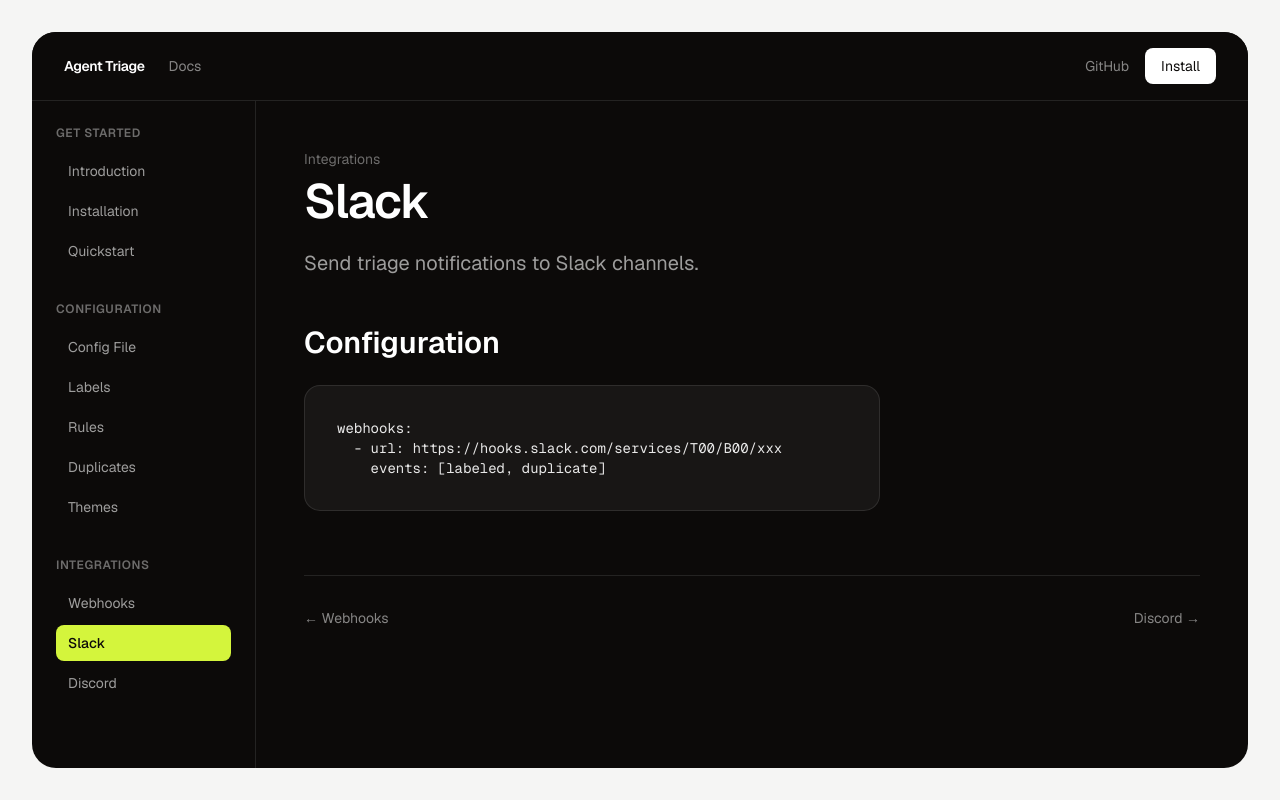
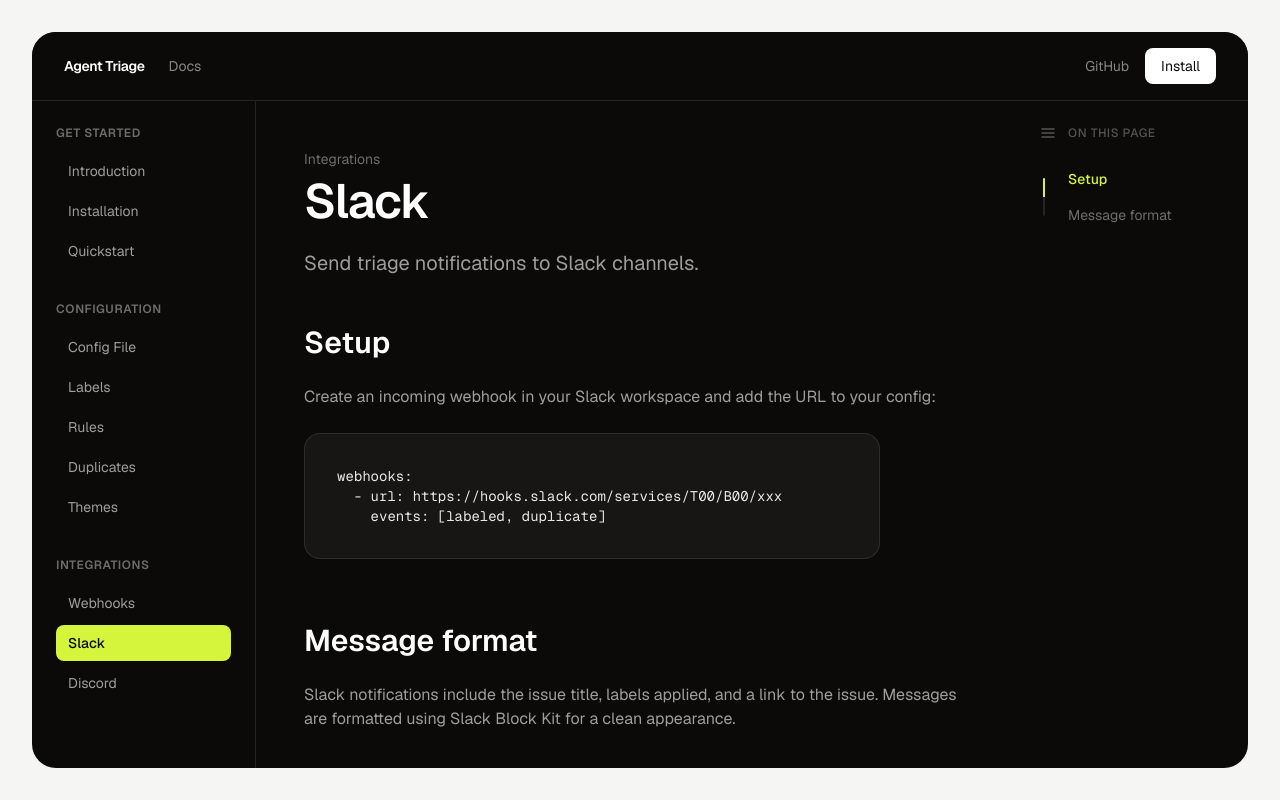
Before and after one commit to tigent/app, a Next.js app: page /docs/slack in a window 1280 px wide. Built offline with nearby package versions, Linux system fonts and the light colour scheme.

Commit message:
feat: add IDs to slack and discord pages

```diff
--- a/app/docs/discord/page.tsx
+++ b/app/docs/discord/page.tsx
@@ -8,12 +8,23 @@
 			</div>
 
 			<section className="mb-16">
-				<h2 className="text-3xl font-semibold mb-6 text-white">Configuration</h2>
+				<h2 id="setup" className="text-3xl font-semibold mb-6 text-white">Setup</h2>
+				<p className="text-white/60 mb-6 max-w-2xl">
+					Create a webhook in your Discord server settings and add the URL to your config:
+				</p>
 				<pre className="bg-white/5 border border-white/10 text-white/90 p-8 rounded-2xl text-sm font-mono max-w-xl">
 {`webhooks:
   - url: https://discord.com/api/webhooks/123/abc
     events: [all]`}
 				</pre>
+			</section>
+
+			<section className="mb-16">
+				<h2 id="message-format" className="text-3xl font-semibold mb-6 text-white">Message format</h2>
+				<p className="text-white/60 max-w-2xl">
+					Discord notifications are sent as rich embeds with the issue title, labels,
+					and a direct link to the issue on GitHub.
+				</p>
 			</section>
 
 			<div className="flex items-center justify-between pt-8 border-t border-white/10">
--- a/app/docs/slack/page.tsx
+++ b/app/docs/slack/page.tsx
@@ -8,12 +8,23 @@
 			</div>
 
 			<section className="mb-16">
-				<h2 className="text-3xl font-semibold mb-6 text-white">Configuration</h2>
+				<h2 id="setup" className="text-3xl font-semibold mb-6 text-white">Setup</h2>
+				<p className="text-white/60 mb-6 max-w-2xl">
+					Create an incoming webhook in your Slack workspace and add the URL to your config:
+				</p>
 				<pre className="bg-white/5 border border-white/10 text-white/90 p-8 rounded-2xl text-sm font-mono max-w-xl">
 {`webhooks:
   - url: https://hooks.slack.com/services/T00/B00/xxx
     events: [labeled, duplicate]`}
 				</pre>
+			</section>
+
+			<section className="mb-16">
+				<h2 id="message-format" className="text-3xl font-semibold mb-6 text-white">Message format</h2>
+				<p className="text-white/60 max-w-2xl">
+					Slack notifications include the issue title, labels applied, and a link to the issue.
+					Messages are formatted using Slack Block Kit for a clean appearance.
+				</p>
 			</section>
 
 			<div className="flex items-center justify-between pt-8 border-t border-white/10">
```
